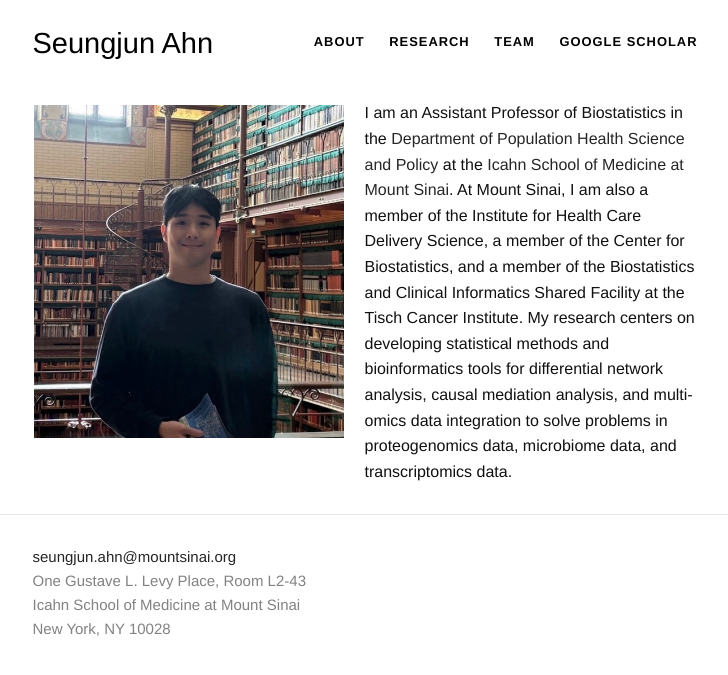
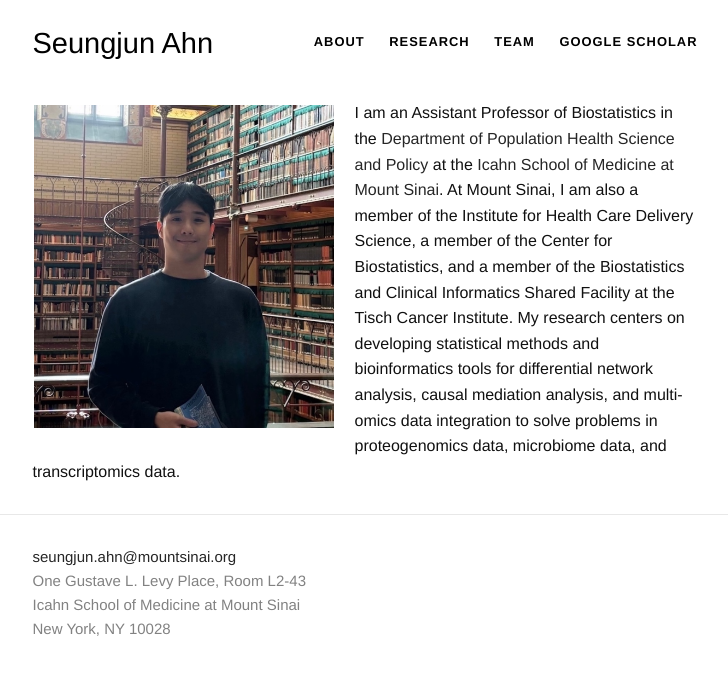
Before and after one commit to sjahnn/sjahnn.github.io, a Jekyll site: the page built from index.html, in a window 1280 px wide. Shown: the top 675 px of the page, without its empty margins (275-1003 px from the left). Built offline with Jekyll 4.4.1, drawn with Linux system fonts in a browser that asks for light colours.

Commit message:
Update index.html

```diff
--- a/index.html
+++ b/index.html
@@ -14,7 +14,7 @@
 
 
 <div class="default">
- <dl class="wp-caption alignleft" style="max-width: 310px">
+ <dl class="wp-caption alignleft" style="max-width: 300px">
 <dt><a href=""><img class="" src="/images/SAhn_Rijks.JPG" alt="" /></a>
 	<img padding: 6px;></dt>
 <dd></dd>
```
